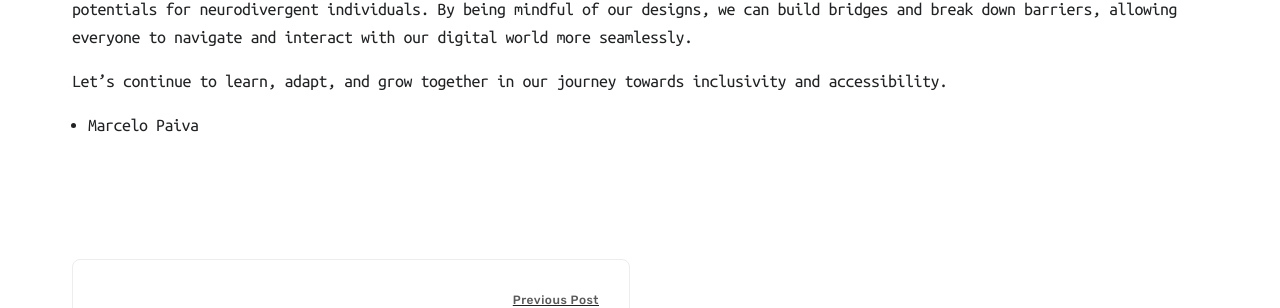
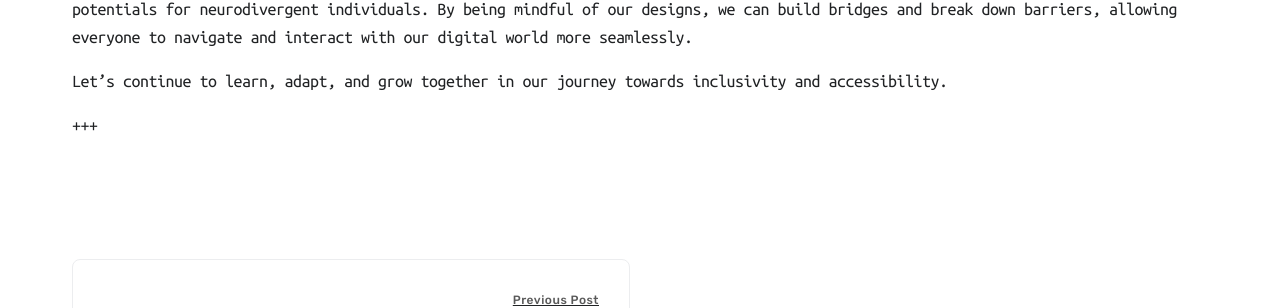
Before and after one commit to mpaiva/venus, a Jekyll site: the page built from _posts/2023-06-24-ux-tips-designing-with-neurodivergent-users.md, in a window 1280 px wide and 900 px high, scrolled down 4836 px. Shown: the part 144-452 px from the top of the window. Built offline with Jekyll 4.4.1, drawn with Linux system fonts in a browser that asks for light colours; nearby versions of some CDN libraries.

```diff
--- a/_posts/2023-06-24-ux-tips-designing-with-neurodivergent-users.md
+++ b/_posts/2023-06-24-ux-tips-designing-with-neurodivergent-users.md
@@ -86,4 +86,4 @@
 
 Let's continue to learn, adapt, and grow together in our journey towards inclusivity and accessibility.
 
-- Marcelo Paiva
++++
```
